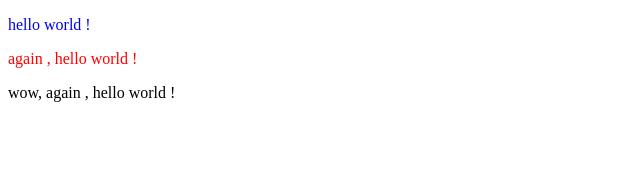
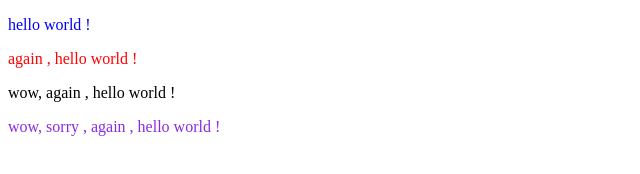
Before and after one commit to amirdll/myFolder, a plain HTML site: page index.html in a window 1280 px wide. Shown: the whole page, without its empty margins (0-640 px from the left). Drawn offline with Linux system fonts and the light colour scheme.

Commit message:
style foor

```diff
--- a/index.html
+++ b/index.html
@@ -9,5 +9,6 @@
     <p>hello world !</p>
     <p class="two">again , hello world !</p>
     <p class="three"> wow, again , hello world !</p>
+    <p class="foor"> wow, sorry , again , hello world !</p>
   </body>
 </html>
--- a/style.css
+++ b/style.css
@@ -7,3 +7,6 @@ p{
 .three{
     color: black;
 }
+.foor{
+    color: blueviolet;
+}
```
